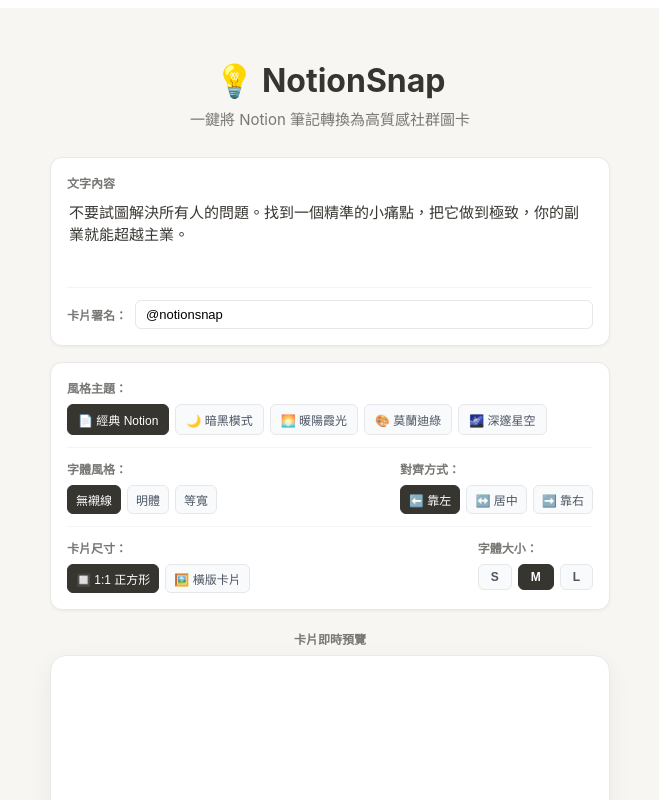
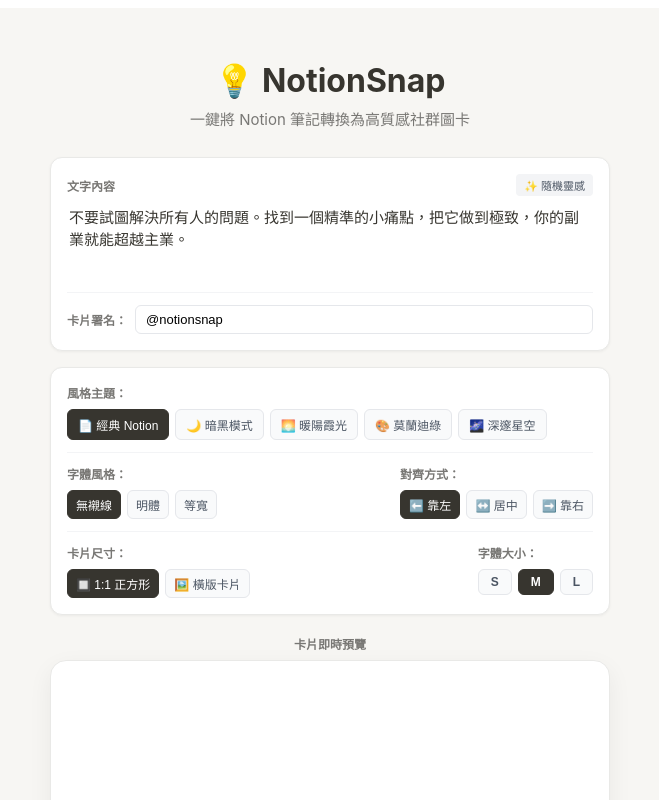
Before and after one commit to astronomytric-eng/notionsnap, a Next.js app: page / in a window 1280 px wide. Shown: the top 800 px of the page, without its empty margins (310-969 px from the left). Built offline with nearby package versions, Linux system fonts and the light colour scheme.

Commit message:
Update page.tsx

```diff
--- a/app/page.tsx
+++ b/app/page.tsx
@@ -1,13 +1,20 @@
 "use client";
 
-import { useState, useRef } from "react";
+import { useState, useRef, useEffect } from "react";
 import { toPng, toBlob } from "html-to-image";
 
+const QUOTES = [
+  "不要試圖解決所有人的問題。找到一個精準的小痛點，把它做到極致，你的副業就能超越主業。",
+  "種一棵樹最好的時間是十年前，其次就是現在。",
+  "簡潔是智慧的靈魂，也是優秀產品的唯一標準。",
+  "專注於提供價值，商業模式自然會在過程中浮現。",
+  "建立個人品牌的本質，就是持續輸出有價值的內容並保持真誠。",
+  "執行力就是最好的天賦，想到了就立刻去驗證。"
+];
+
 export default function Home() {
-  const [text, setText] = useState(
-    "不要試圖解決所有人的問題。找到一個精準的小痛點，把它做到極致，你的副業就能超越主業。"
-  );
-  const [author, setAuthor] = useState("@notionsnap");
+  const [text, setText] = useState("");
+  const [author, setAuthor] = useState("");
   const [theme, setTheme] = useState<"notion" | "dark" | "sunset" | "morandi" | "midnight">("notion");
   const [fontStyle, setFontStyle] = useState<"sans" | "serif" | "mono">("sans");
   const [fontSize, setFontSize] = useState<"small" | "medium" | "large">("medium");
@@ -15,6 +22,32 @@
   const [aspectRatio, setAspectRatio] = useState<"square" | "landscape">("square");
   const [copied, setCopied] = useState(false);
   const cardRef = useRef<HTMLDivElement>(null);
+
+  // 初始化讀取 LocalStorage 自動記憶內容
+  useEffect(() => {
+    const savedText = localStorage.getItem("notionsnap_text");
+    const savedAuthor = localStorage.getItem("notionsnap_author");
+
+    setText(savedText !== null ? savedText : QUOTES[0]);
+    setAuthor(savedAuthor !== null ? savedAuthor : "@notionsnap");
+  }, []);
+
+  // 當文字或署名改變時，自動寫入記憶
+  const handleTextChange = (val: string) => {
+    setText(val);
+    localStorage.setItem("notionsnap_text", val);
+  };
+
+  const handleAuthorChange = (val: string) => {
+    setAuthor(val);
+    localStorage.setItem("notionsnap_author", val);
+  };
+
+  // 隨機靈感按鈕
+  const handleRandomQuote = () => {
+    const random = QUOTES[Math.floor(Math.random() * QUOTES.length)];
+    handleTextChange(random);
+  };
 
   const handleDownload = async () => {
     if (cardRef.current === null) return;
@@ -140,12 +173,30 @@
             marginBottom: "16px",
           }}
         >
-          <label style={{ display: "block", fontSize: "12px", fontWeight: "600", color: "#787774", marginBottom: "8px" }}>
-            文字內容
-          </label>
+          <div style={{ display: "flex", justifyContent: "space-between", alignItems: "center", marginBottom: "8px" }}>
+            <label style={{ fontSize: "12px", fontWeight: "600", color: "#787774" }}>
+              文字內容
+            </label>
+            <button
+              onClick={handleRandomQuote}
+              style={{
+                backgroundColor: "#f3f4f6",
+                border: "none",
+                borderRadius: "4px",
+                padding: "3px 8px",
+                fontSize: "11px",
+                fontWeight: "500",
+                color: "#4b5563",
+                cursor: "pointer",
+              }}
+            >
+              ✨ 隨機靈感
+            </button>
+          </div>
+
           <textarea
             value={text}
-            onChange={(e) => setText(e.target.value)}
+            onChange={(e) => handleTextChange(e.target.value)}
             rows={4}
             style={{
               width: "100%",
@@ -166,7 +217,7 @@
             <input
               type="text"
               value={author}
-              onChange={(e) => setAuthor(e.target.value)}
+              onChange={(e) => handleAuthorChange(e.target.value)}
               placeholder="例如 @your_name"
               style={{
                 flex: 1,
```
